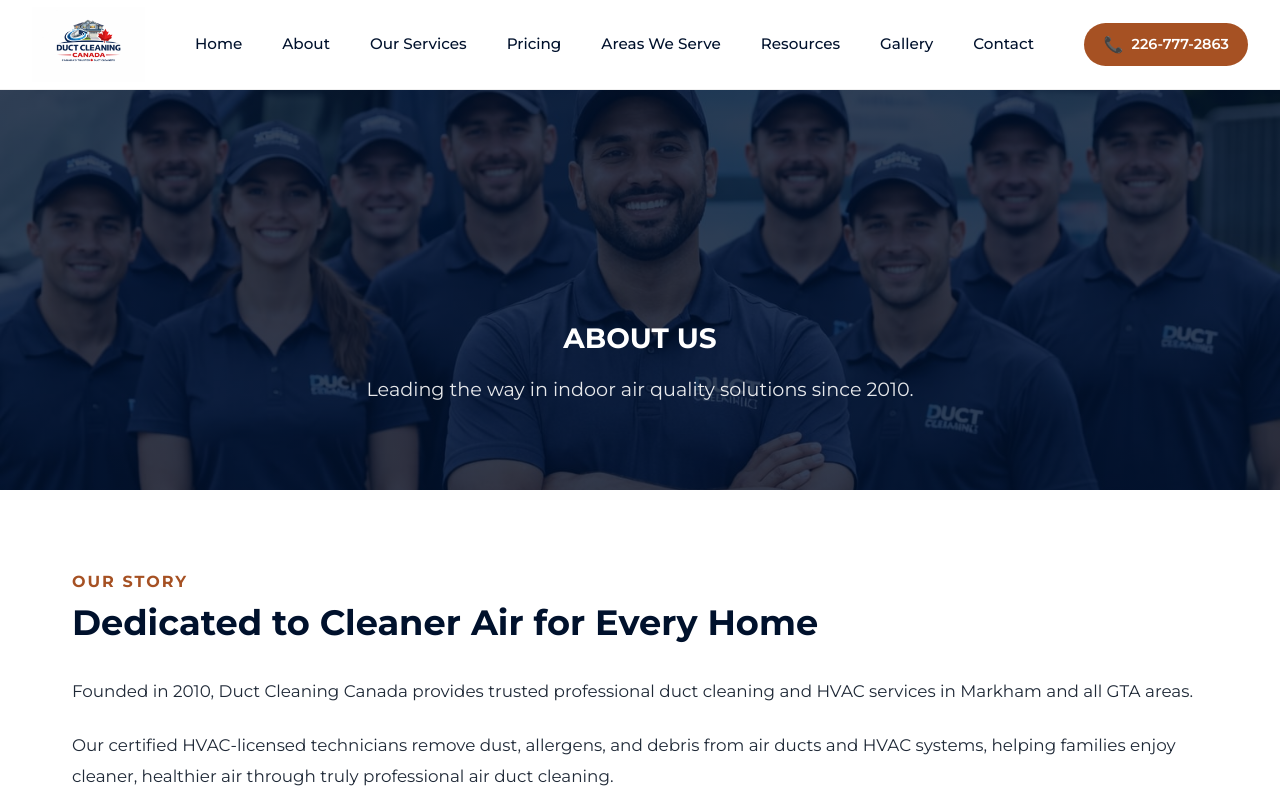
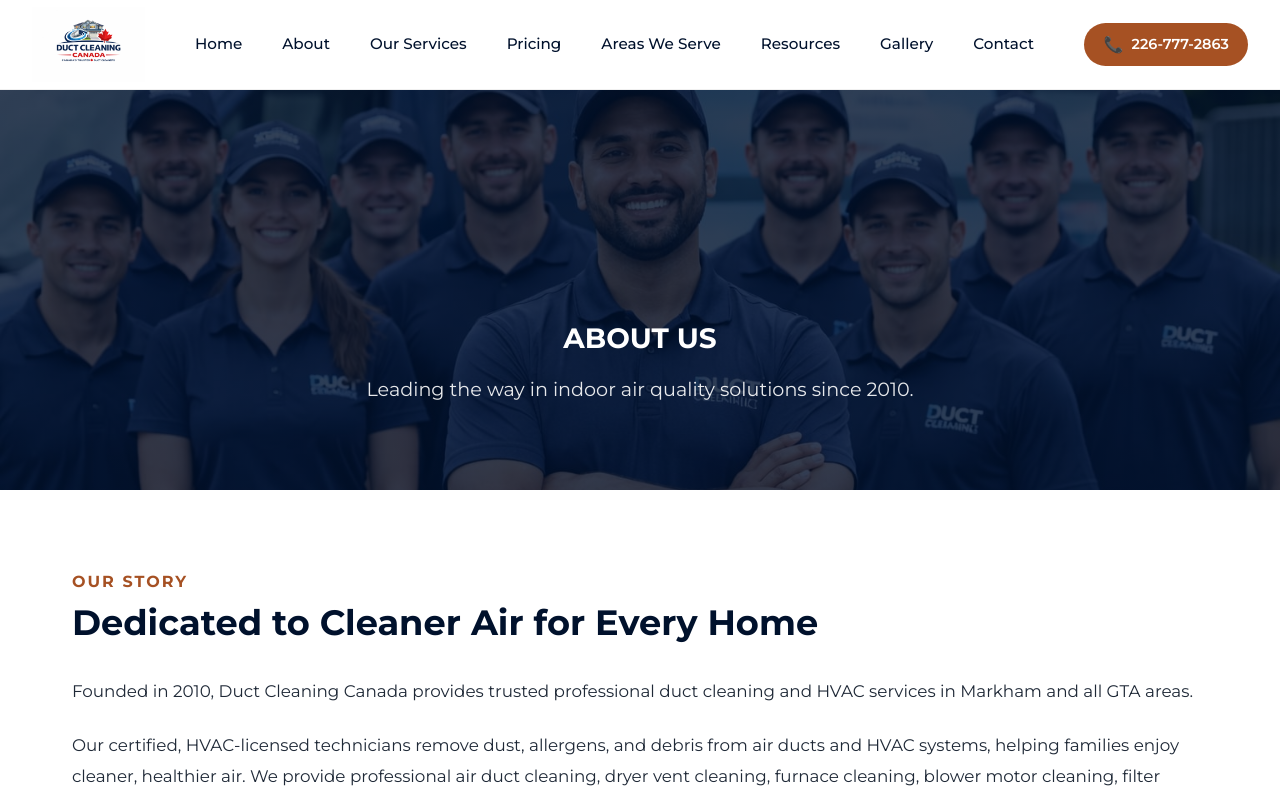
Before and after one commit to josph8487-prog/duct-Canada-original, a Next.js app: page /about in a window 1280 px wide. Shown: the top 797 px of the page. Built offline with nearby package versions, Linux system fonts and the light colour scheme.

Commit message:
Update page.tsx

```diff
--- a/src/app/about/page.tsx
+++ b/src/app/about/page.tsx
@@ -26,10 +26,10 @@
                                 Founded in 2010, Duct Cleaning Canada provides trusted professional duct cleaning and HVAC services in Markham and all GTA areas.
                             </p>
                             <p>
-                                Our certified HVAC-licensed technicians remove dust, allergens, and debris from air ducts and HVAC systems, helping families enjoy cleaner, healthier air through truly professional air duct cleaning.
+                                 Our certified, HVAC-licensed technicians remove dust, allergens, and debris from air ducts and HVAC systems, helping families enjoy cleaner, healthier air. We provide professional air duct cleaning, dryer vent cleaning, furnace cleaning, blower motor cleaning, filter replacement, exhaust fan maintenance services, and many more.
                             </p>
                             <p>
-                                <p>
+                            <p>
     Proud winners of the Best Service and Customer Satisfaction Award, we are a customer-trusted company pledged to protect Canadian homes with innovative air quality solutions for generations to come.
 </p>
 
```
